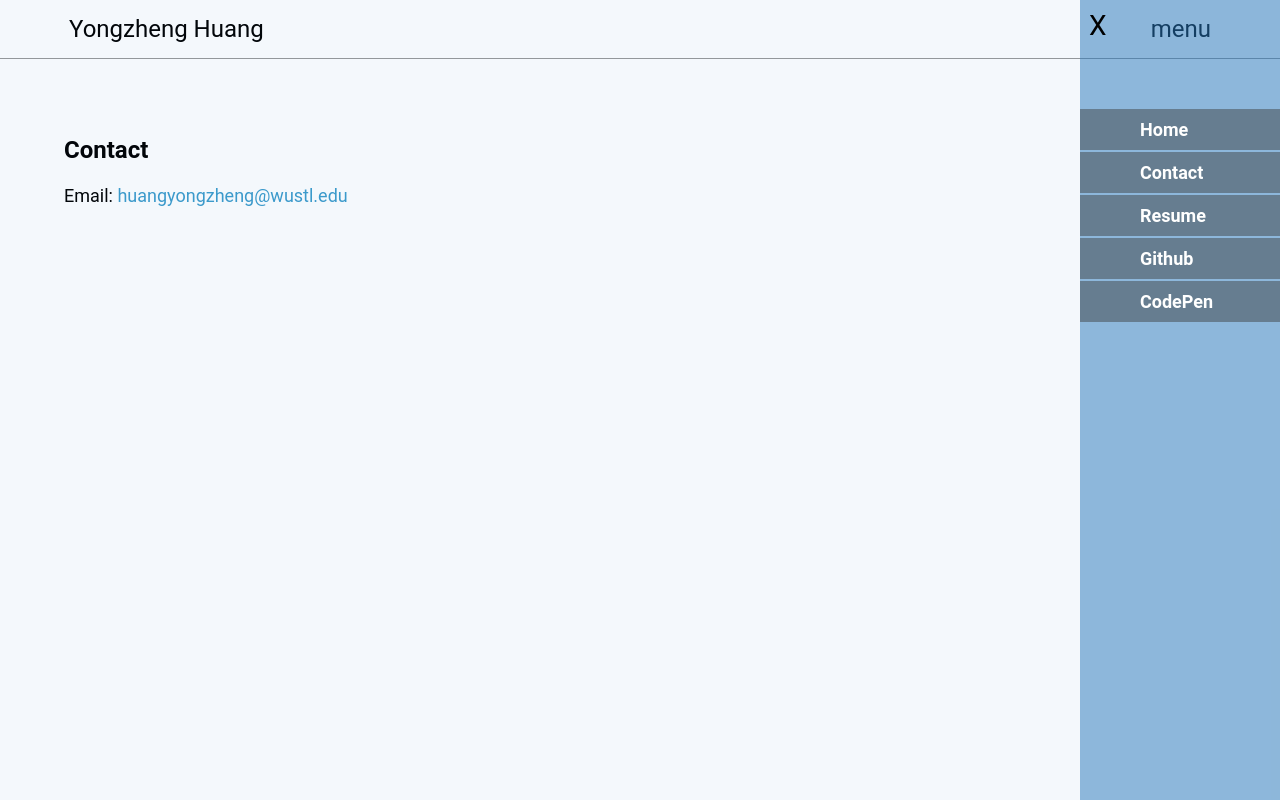
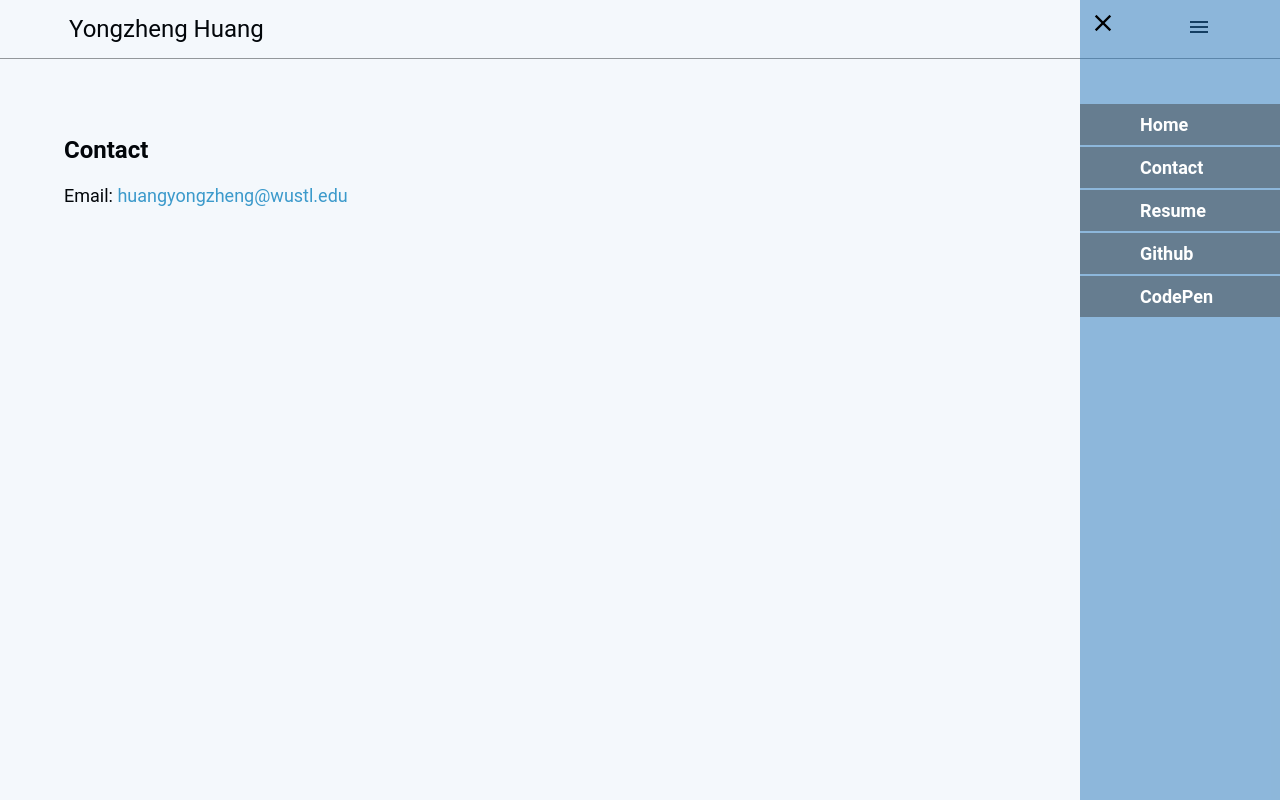
Before and after one commit to hahooy/myPage, a plain HTML site: page contact.html in a window 1280 px wide. Both pictures are taken after a click on the element "menu". Drawn offline with Linux system fonts and the light colour scheme.

Commit message:
refactor contact page

```diff
--- a/contact.html
+++ b/contact.html
@@ -4,6 +4,8 @@
   <meta charset="utf-8">
   <title>Resume</title>
   <link href="css/style.css" rel="stylesheet">
+  <link href="https://fonts.googleapis.com/icon?family=Material+Icons"
+	rel="stylesheet">
   <style>
     div.contact-entry > a{
     display: inline-block;
@@ -19,7 +21,7 @@
 <body>
   <!-- drop down menu -->
   <div id="menu-container" class="trans">
-    <span id="close" class="">X</span>
+    <span id="close" class="material-icons">close</span>
     <!-- <a href="#"></a> -->
   </div>
   <div id="menu-cover" class="trans"></div>
@@ -27,7 +29,7 @@
   <!-- main content of the website -->
   <div id="main">
     <div id="heading-wrapper">
-      <span id="menu-btn" class=""></span>
+      <span id="menu-btn" class="material-icons">menu</span>
       <span id="name"></span>
     </div>
     <div id="header"></div>
```
